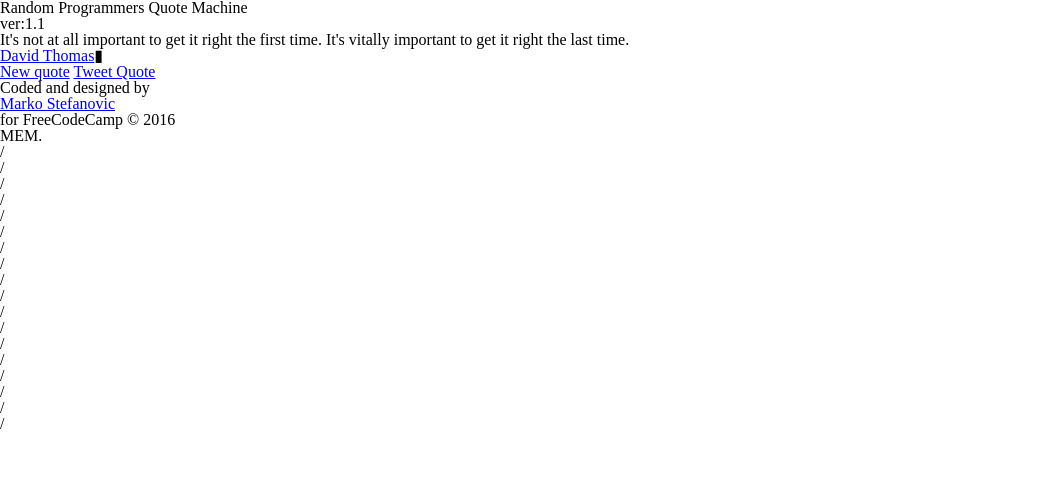
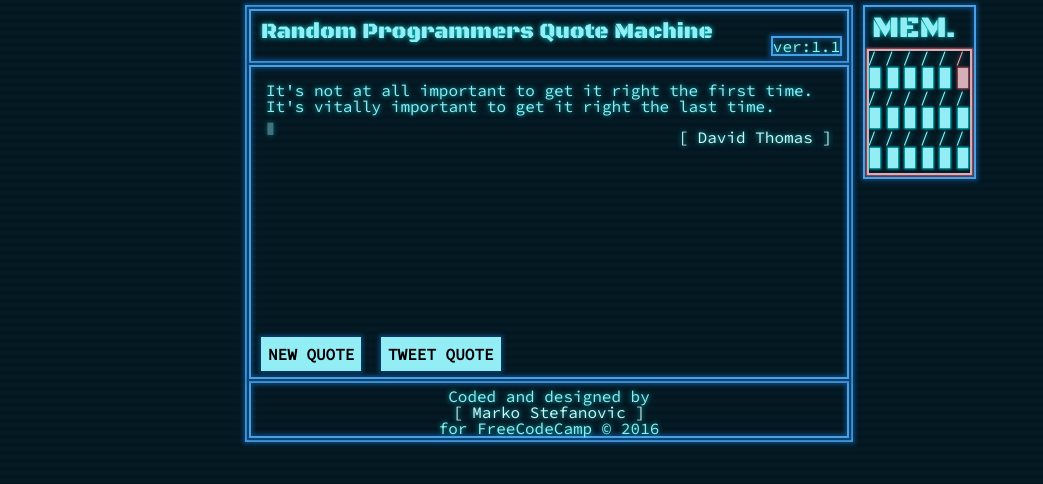
Before and after one commit to MarkoStefanovic/random-quote-generator, a plain HTML site: page index.html in a window 1280 px wide. Shown: the whole page, without its empty margins (0-1043 px from the left). Drawn offline with nearby package versions, Linux system fonts and the light colour scheme.

Commit message:
fix 1.3
css link fix in html

```diff
--- a/index.html
+++ b/index.html
@@ -12,7 +12,7 @@
   <link rel="stylesheet" href="https://cdnjs.cloudflare.com/ajax/libs/meyer-reset/2.0/reset.min.css" media="screen" title="no title">
   <link href="https://fonts.googleapis.com/css?family=Black+Ops+One%7CSource+Code+Pro" rel="stylesheet">
 
-  <link rel="stylesheet" href="styles/main.scss">
+  <link rel="stylesheet" href="styles/main.css">
 
 </head>
 
```
